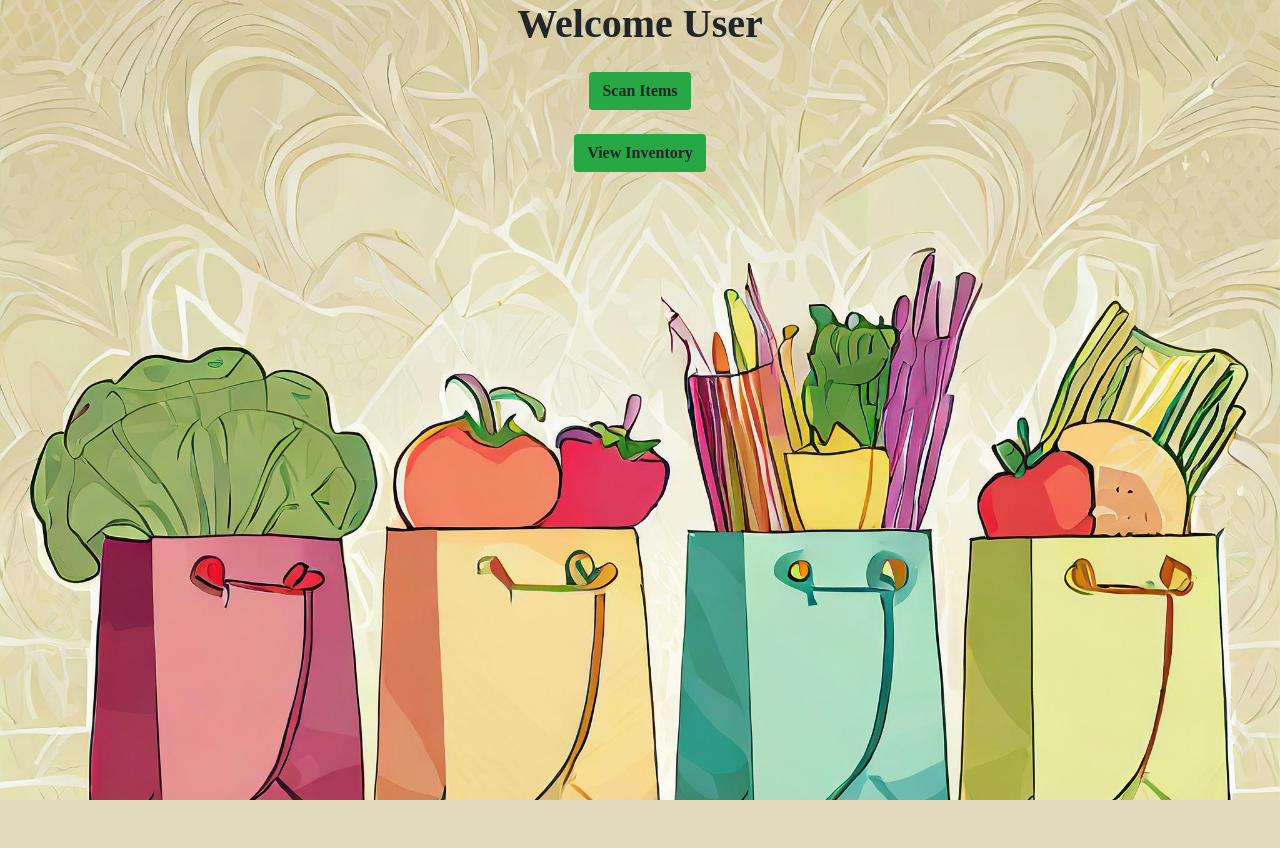
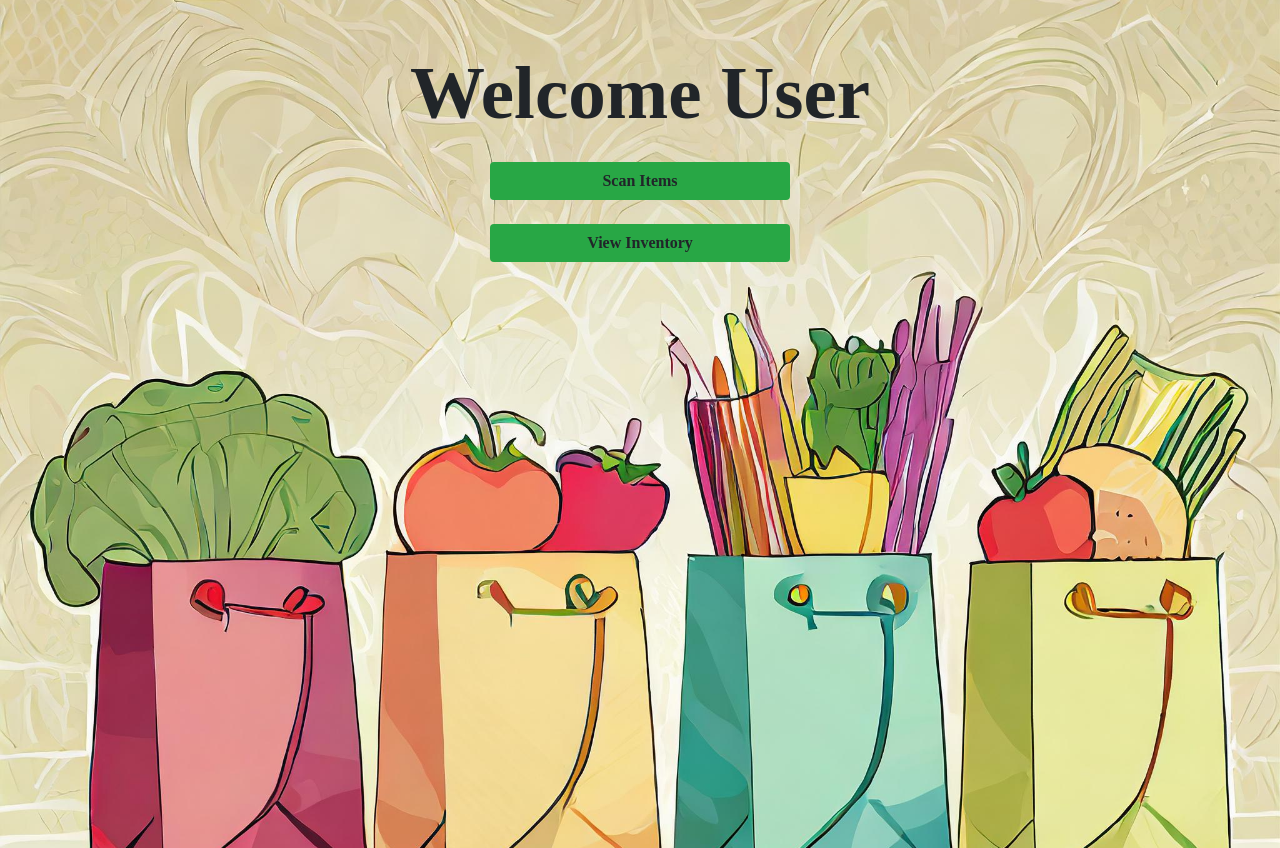
Before and after one commit to Reyhan-Sam/HackAttack, a Flask app: page /home in a window 1280 px wide. Before the commit the page ends 800 px from the top, so only its background shows below. Run offline with Flask 3, Linux system fonts and the light colour scheme; some libraries are stand-ins or nearby versions; some web fonts are replaced.

Commit message:
I pray this works

```diff
--- a/templates/home.html
+++ b/templates/home.html
@@ -41,25 +41,38 @@
       h1 {
         font-weight: 600;
       }
+
+      .welcome-text{
+        font-size: 75px;
+      }
+      .btn-container{
+        width: 100%;
+      }
+
+      .scanbtn, .viewbtn {
+        width: 300px;
+      }
     </style>
   </head>
   <body>
-    <div class="wrapper vh-100 font-weight-bold">
-      <h1 class="text-center">Welcome User</h1>
-      <div class="d-flex justify-content-center mt-4">
-        <a href="{{ url_for('scanitem') }}" class="btn bg-success font-weight-bold">Scan Items</a>
-        </button>
+    <div class="vh-100 font-weight-bold mt-5">
+      <h1 class="welcome-text text-center">Welcome User</h1>
+      <div class="btn-container">
+        <div class="d-flex justify-content-center mt-4 ">
+          <a href="{{ url_for('scanitem') }}" class="btn bg-success font-weight-bold scanbtn">Scan Items</a>
+          </button>
+        </div>
+
+        <div class="d-flex justify-content-center mt-4 ">
+          <a href="{{ url_for('view_inventory') }}" class="btn bg-success font-weight-bold viewbtn">View Inventory</a>
+        </div>
       </div>
 
-      <div class="d-flex justify-content-center mt-4">
-        <a href="{{ url_for('view_inventory') }}" class="btn bg-success font-weight-bold">View Inventory</a>
-      </div>
 
       </div>
     </div>
 
-    <!-- Optional JavaScript -->
-    <!-- jQuery first, then Popper.js, then Bootstrap JS -->
+
     <script
       src="https://code.jquery.com/jquery-3.3.1.slim.min.js"
       integrity="sha384-q8i/X+965DzO0rT7abK41JStQIAqVgRVzpbzo5smXKp4YfRvH+8abtTE1Pi6jizo"
--- a/templates/index.html
+++ b/templates/index.html
@@ -46,7 +46,7 @@
       <h1 class="text-center pt-5">Welcome to PantrySidekick</h1>
       <br />
       <p class="text-center font-italic">
-        An app focused on keeping track of pantry items using visual detection along with keeping track of expiry dates
+        An app built around the 12th Sustainable Development Goal - "Ensure sustainabale consumption and production patterns" focused on <br> identifying pantry items using visual image detection along with keeping a track of the items and their expiry dates.
       </p>
       <form class="loginSignupForm mt-5" action="/login" method="post">
         <div class="form-group w-50 mx-auto">
@@ -68,8 +68,7 @@
         <a href="/signup ">Sign Up</a>
       </div>
     </div>
-    <!-- Optional JavaScript -->
-    <!-- jQuery first, then Popper.js, then Bootstrap JS -->
+
     <script
       src="https://code.jquery.com/jquery-3.3.1.slim.min.js"
       integrity="sha384-q8i/X+965DzO0rT7abK41JStQIAqVgRVzpbzo5smXKp4YfRvH+8abtTE1Pi6jizo"
--- a/templates/signup.html
+++ b/templates/signup.html
@@ -32,7 +32,7 @@
     <div class="vh-100 mx-10">
         <h1 class="text-center pt-5">Let's Start Saving Food </h1>
         <br />
-        <p class="text-center font-italic">"Every ingredient saved is a step towards a greener planet. Waste less, make a different. Start today."</p>
+        <p class="text-center font-italic">"Every ingredient saved is a step towards a greener planet. Waste less, make a difference. Start today."</p>
 
         <form action="{{ url_for('signup') }}" method="post" class="mt-5">
             <div class="form-group w-50 mx-auto">
@@ -48,8 +48,7 @@
             </div>
         </form>
     </div>
-    <!-- Optional JavaScript -->
-    <!-- jQuery first, then Popper.js, then Bootstrap JS -->
+
     <script src="https://code.jquery.com/jquery-3.3.1.slim.min.js" integrity="sha384-q8i/X+965DzO0rT7abK41JStQIAqVgRVzpbzo5smXKp4YfRvH+8abtTE1Pi6jizo" crossorigin="anonymous"></script>
     <script src="https://cdnjs.cloudflare.com/ajax/libs/popper.js/1.14.7/umd/popper.min.js" integrity="sha384-UO2eT0CpHqdSJQ6hJty5KVphtPhzWj9WO1clHTMGa3JDZwrnQq4sF86dIHNDz0W1" crossorigin="anonymous"></script>
     <script src="https://stackpath.bootstrapcdn.com/bootstrap/4.3.1/js/bootstrap.min.js" integrity="sha384-JjSmVgyd0p3pXB1rRibZUAYoIIy6OrQ6VrjIEaFf/nJGzIxFDsf4x0xIM+B07jRM" crossorigin="anonymous"></script>
--- a/templates/viewInventory.html
+++ b/templates/viewInventory.html
@@ -56,8 +56,6 @@
     </div>
     </div>
 
-    <!-- Optional JavaScript -->
-    <!-- jQuery first, then Popper.js, then Bootstrap JS -->
     <script
       src="https://code.jquery.com/jquery-3.3.1.slim.min.js"
       integrity="sha384-q8i/X+965DzO0rT7abK41JStQIAqVgRVzpbzo5smXKp4YfRvH+8abtTE1Pi6jizo"
```
